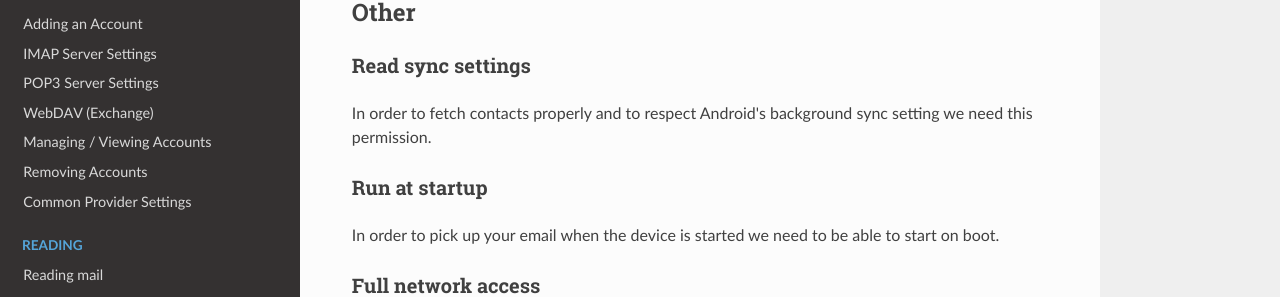
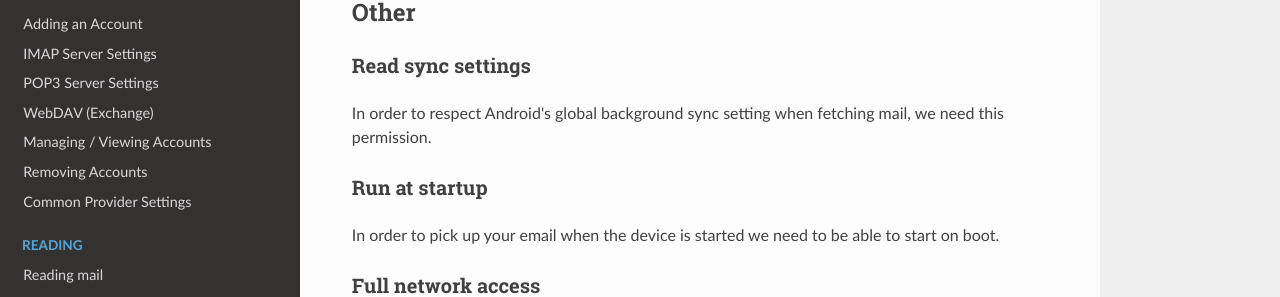
Before and after one commit to k9mail/k9mail-docs, an MkDocs documentation site: the page built from docs/setup/permissions.md, in a window 1280 px wide and 900 px high, scrolled down 494 px. Shown: the part 154-451 px from the top of the window. Built offline with MkDocs 1.6.1, drawn with Linux system fonts in a browser that asks for light colours; nearby versions of some CDN libraries.

Commit message:
Update permissions.md
Review comment

```diff
--- a/docs/setup/permissions.md
+++ b/docs/setup/permissions.md
@@ -23,7 +23,7 @@ need access to your contacts.
 
 ### Read sync settings
 
-In order to fetch contacts properly and to respect Android's background sync setting we need this permission.
+In order to respect Android's global background sync setting when fetching mail, we need this permission.
 
 ### Run at startup
 
```
